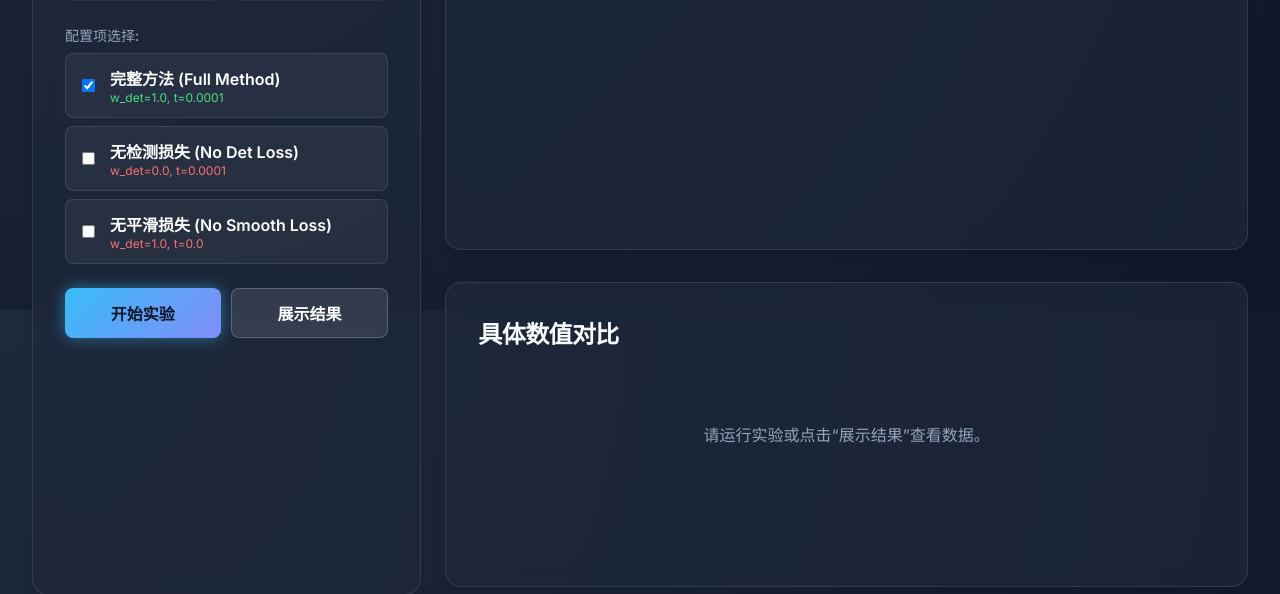
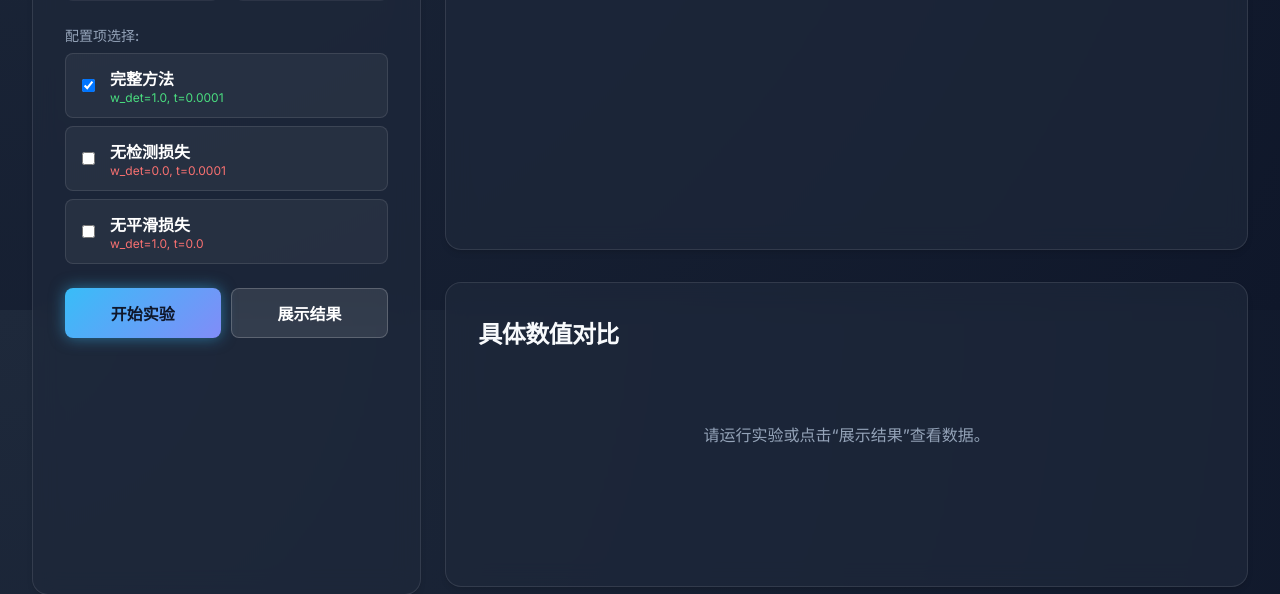
Before and after one commit to fengx1e/RAUCA, a Flask app: page /ablation in a window 1280 px wide. Shown: the part 490-1084 px from the top of the page. Run offline with Flask 2, Linux system fonts and the light colour scheme; data that the repository does not hold is empty; some libraries are stand-ins or nearby versions.

Commit message:
[updata] 中文化界面

```diff
--- a/src/templates/ablation.html
+++ b/src/templates/ablation.html
@@ -46,7 +46,7 @@
                     <div style="display: flex; align-items: center; gap: 12px;">
                         <input type="checkbox" name="configs" value="full" checked style="width: auto;">
                         <div>
-                            <div style="font-weight: 600; color: #fff;">完整方法 (Full Method)</div>
+                            <div style="font-weight: 600; color: #fff;">完整方法</div>
                             <div style="font-size: 0.75rem; color: #4ade80;">w_det=1.0, t=0.0001</div>
                         </div>
                     </div>
@@ -60,7 +60,7 @@
                     <div style="display: flex; align-items: center; gap: 12px;">
                         <input type="checkbox" name="configs" value="no_det" style="width: auto;">
                         <div>
-                            <div style="font-weight: 600; color: #fff;">无检测损失 (No Det Loss)</div>
+                            <div style="font-weight: 600; color: #fff;">无检测损失</div>
                             <div style="font-size: 0.75rem; color: #f87171;">w_det=0.0, t=0.0001</div>
                         </div>
                     </div>
@@ -74,7 +74,7 @@
                     <div style="display: flex; align-items: center; gap: 12px;">
                         <input type="checkbox" name="configs" value="no_smooth" style="width: auto;">
                         <div>
-                            <div style="font-weight: 600; color: #fff;">无平滑损失 (No Smooth Loss)</div>
+                            <div style="font-weight: 600; color: #fff;">无平滑损失</div>
                             <div style="font-size: 0.75rem; color: #f87171;">w_det=1.0, t=0.0</div>
                         </div>
                     </div>
@@ -349,7 +349,7 @@
                 labels: labels,
                 datasets: [
                     { label: 'ASR (%)', data: asrData, backgroundColor: 'rgba(56, 189, 248, 0.6)', borderColor: '#38bdf8', borderWidth: 1 },
-                    { label: 'Conf (%)', data: confData, backgroundColor: 'rgba(248, 113, 113, 0.6)', borderColor: '#f87171', borderWidth: 1 }
+                    { label: '置信度 (%)', data: confData, backgroundColor: 'rgba(248, 113, 113, 0.6)', borderColor: '#f87171', borderWidth: 1 }
                 ]
             },
             options: {
@@ -364,13 +364,13 @@
         const colCount = filtered.length + 1;
         gallery.style.gridTemplateColumns = `repeat(${colCount}, 1fr)`;
 
-        let html = '<div style="font-weight: 700; color: #fff; padding: 8px;">Metric</div>';
+        let html = '<div style="font-weight: 700; color: #fff; padding: 8px;">指标</div>';
         filtered.forEach(r => html += `<div style="font-weight: 700; color: #fff; padding: 8px; text-align: center;">${r.name}</div>`);
 
         html += '<div style="color: var(--text-secondary); padding: 8px;">ASR</div>';
         filtered.forEach(r => html += `<div style="color: var(--accent-primary); font-family: monospace; font-size: 1.1em; text-align: center; padding: 8px;">${(r.metrics.asr * 100).toFixed(1)}%</div>`);
 
-        html += '<div style="color: var(--text-secondary); padding: 8px;">Avg Conf</div>';
+        html += '<div style="color: var(--text-secondary); padding: 8px;">平均置信度</div>';
         filtered.forEach(r => html += `<div style="color: #f87171; font-family: monospace; font-size: 1.1em; text-align: center; padding: 8px;">${(r.metrics.avg_conf_camo * 100).toFixed(1)}%</div>`);
 
         gallery.innerHTML = html;
--- a/src/templates/results.html
+++ b/src/templates/results.html
@@ -27,8 +27,8 @@
           </select>
           {% else %}
           <input name="textures" placeholder="logs/.../texture.npy" required>
-          <small style="color: var(--text-secondary); display: block; margin-top: 4px;">未检测到 logs 目录下的
-            texture.npy，请手动输入路径或检查 logs 文件夹。</small>
+          <small style="color: var(--text-secondary); display: block; margin-top: 4px;">未检测到 texture 目录下的
+            .npy格式伪装文件，请手动输入路径或检查 texture 文件夹。</small>
           {% endif %}
         </div>
 
--- a/src/templates/training.html
+++ b/src/templates/training.html
@@ -135,7 +135,7 @@
                     <input name="epochs" id="input-epochs" type="text" value="1">
                 </div>
                 <div class="form-group">
-                    <label>Batch Size (批大小 - 固定)</label>
+                    <label>Batch Size (批量大小 - 固定为1)</label>
                     <input name="batch_size" id="input-batch_size" type="text" value="1" readonly
                         style="cursor: not-allowed; opacity: 0.7;">
                 </div>
@@ -178,11 +178,11 @@
                 <div style="display: flex; gap: 20px; align-items: center; margin-top: 8px;">
                     <label
                         style="display: flex; align-items: center; gap: 8px; font-weight: normal; margin: 0; cursor: pointer;">
-                        <input type="radio" name="sampling_method" value="random" checked> 随机采样 (Random)
+                        <input type="radio" name="sampling_method" value="random" checked> 随机采样
                     </label>
                     <label
                         style="display: flex; align-items: center; gap: 8px; font-weight: normal; margin: 0; cursor: pointer;">
-                        <input type="radio" name="sampling_method" value="sequential"> 顺序采样 (Sequential)
+                        <input type="radio" name="sampling_method" value="sequential"> 顺序采样
                     </label>
                 </div>
             </div>
```
